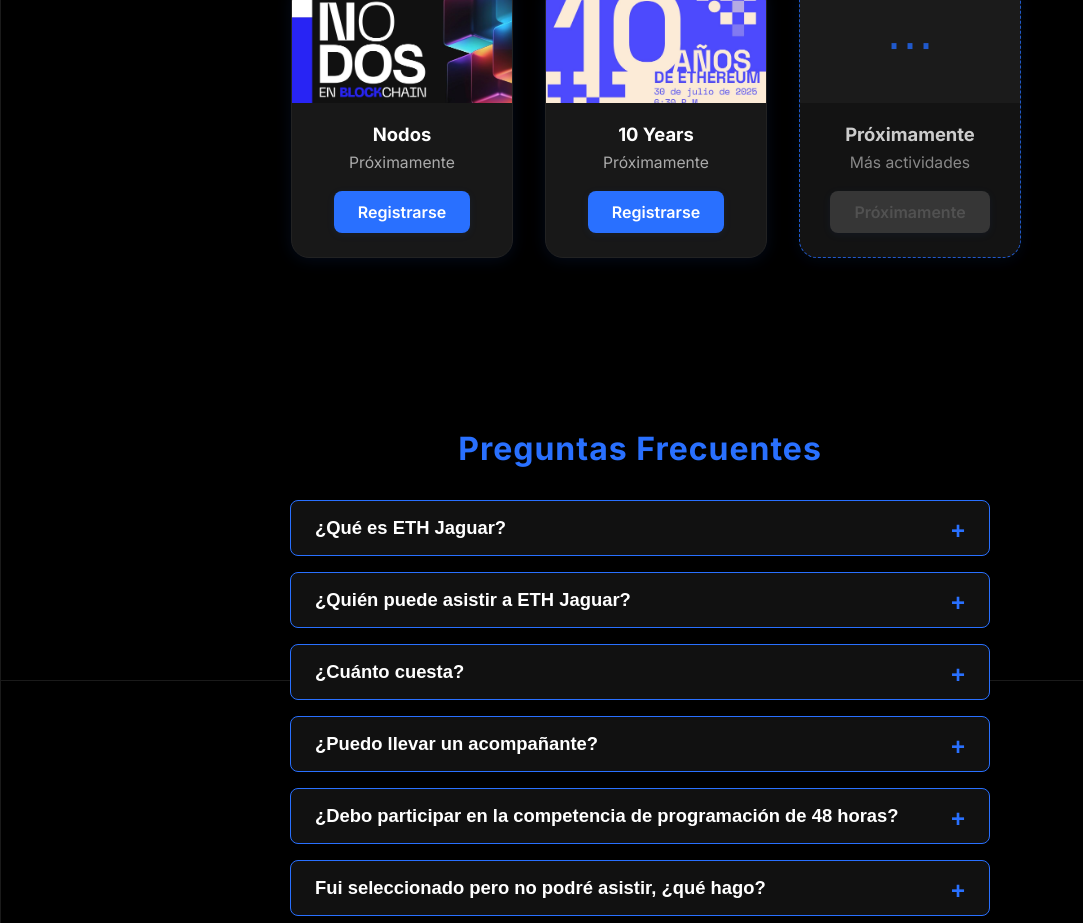
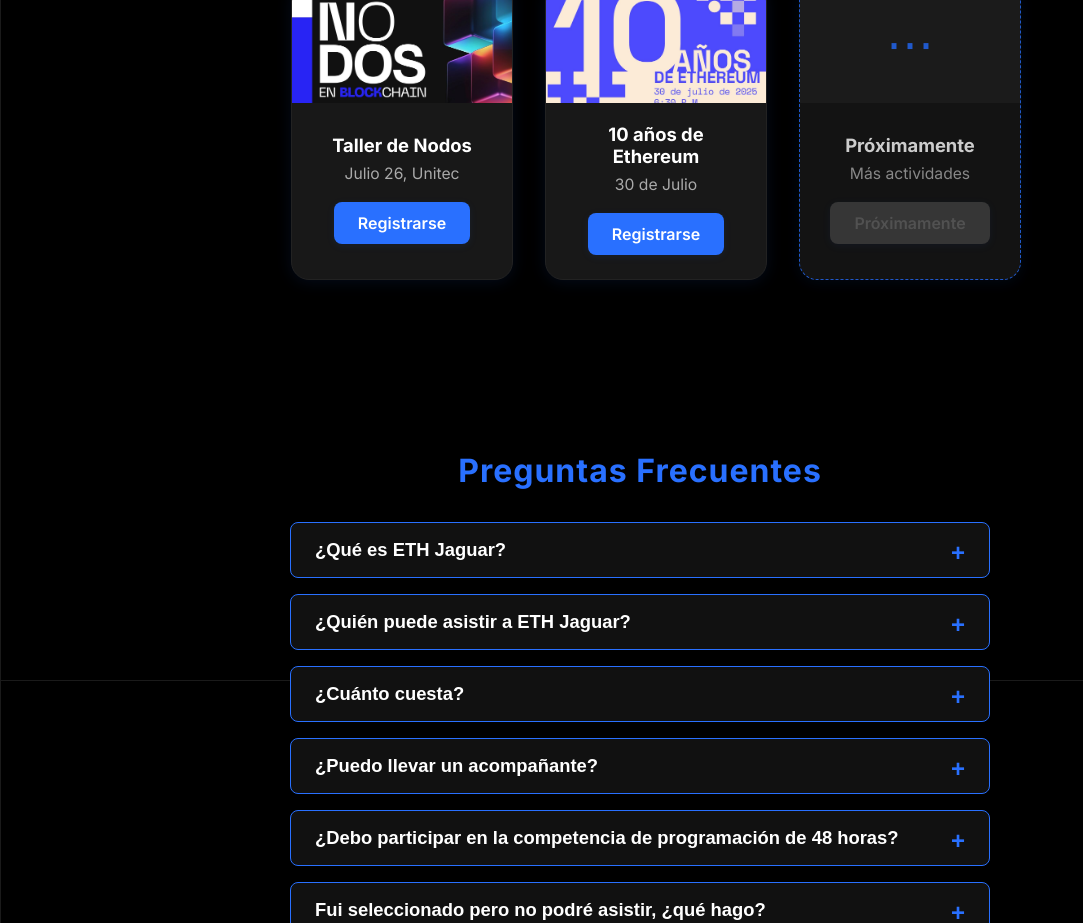
Before and after one commit to Ethereum-Tegucigalpa/eth-jaguar-site, a Next.js app: page / in a window 1280 px wide. Shown: the part 2520-3443 px from the top of the page, without its empty margins (0-1083 px from the left). Built offline with nearby package versions, Linux system fonts and the light colour scheme.

Commit message:
feat: added events

```diff
--- a/src/app/page.js
+++ b/src/app/page.js
@@ -304,9 +304,9 @@
                 unoptimized
               />
               <div className="activity-content">
-                <div className="activity-title">Nodos</div>
-                <div className="activity-date">Próximamente</div>
-                <a href="https://lu.ma/user/usr-9I4sVaSYpRJB2qp" className="activity-btn" target="_blank" rel="noopener noreferrer">
+                <div className="activity-title">Taller de Nodos</div>
+                <div className="activity-date">Julio 26, Unitec</div>
+                <a href="https://lu.ma/8k3t6dsb" className="activity-btn" target="_blank" rel="noopener noreferrer">
                   Registrarse
                 </a>
               </div>
@@ -321,8 +321,8 @@
                 unoptimized
               />
               <div className="activity-content">
-                <div className="activity-title">10 Years</div>
-                <div className="activity-date">Próximamente</div>
+                <div className="activity-title">10 años de Ethereum</div>
+                <div className="activity-date">30 de Julio</div>
                 <a href="https://lu.ma/lll5ayb5" className="activity-btn" target="_blank" rel="noopener noreferrer">
                   Registrarse
                 </a>
```
